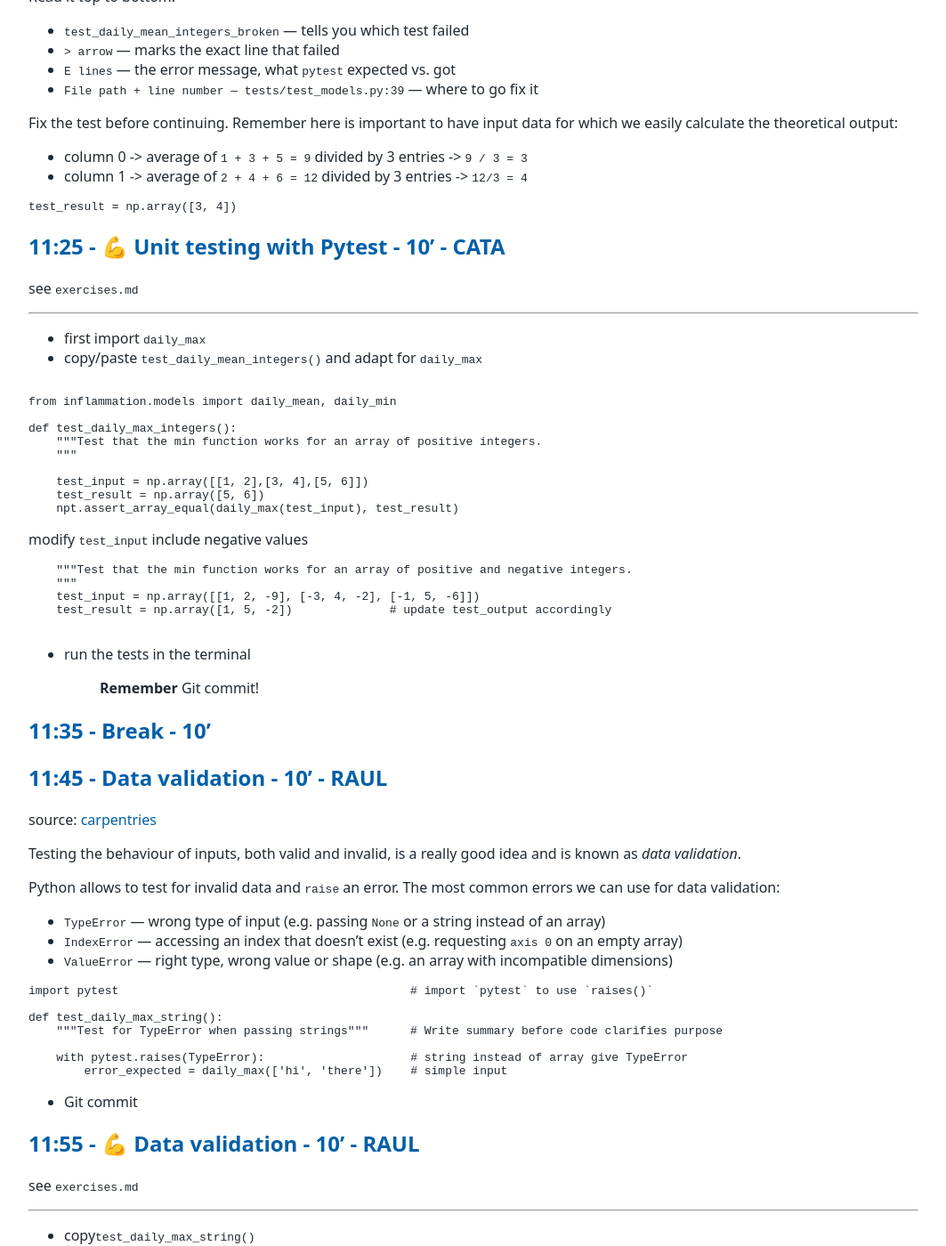
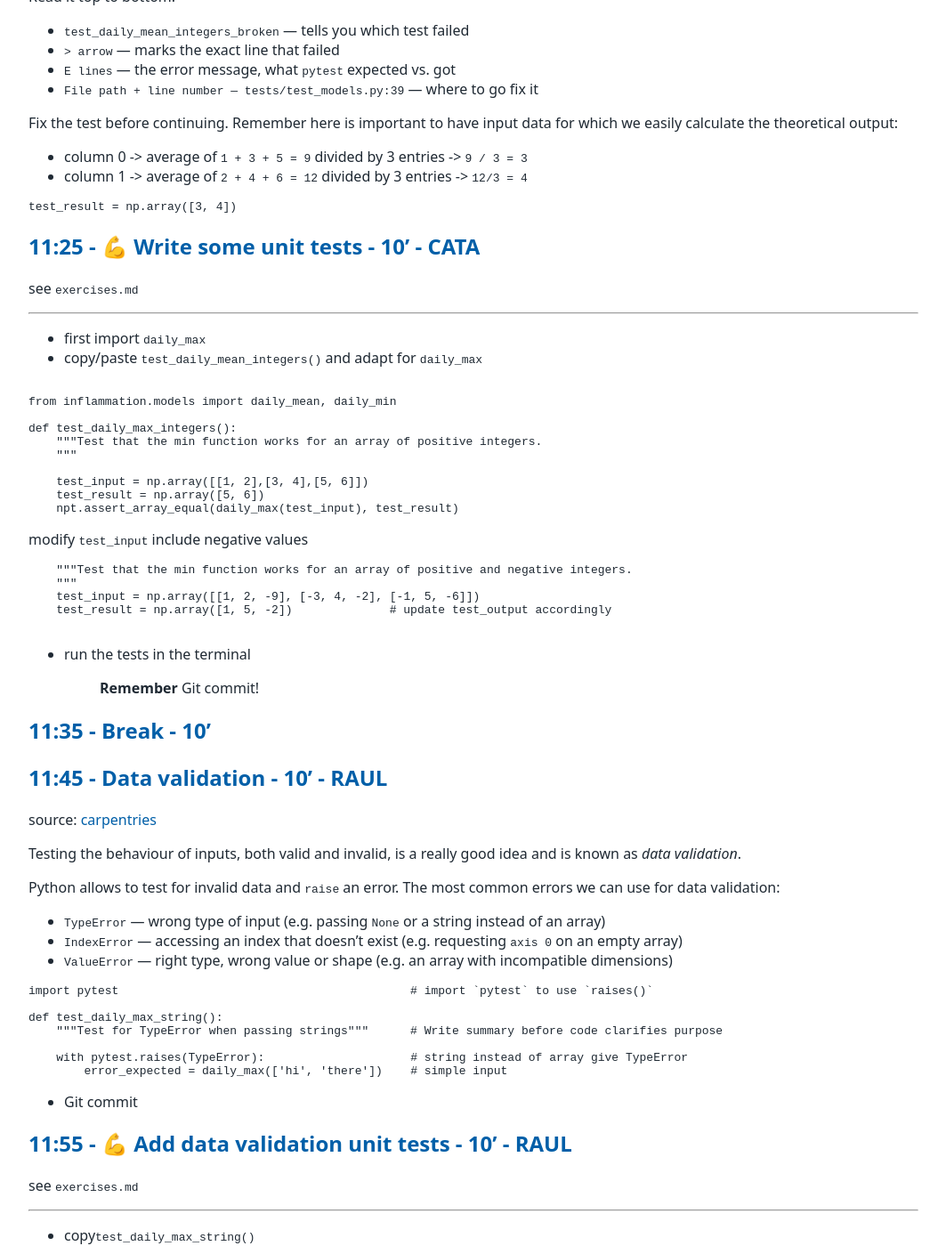
Before and after one commit to tu-delft-library/intermediate_programming_with_python, a Jekyll site: the page built from material_for_trainers/lesson_plan.md, in a window 1280 px wide and 1400 px high, scrolled down 6343 px. Shown: the whole window at 89% size, without its empty margins (108-1171 px from the left). Built offline with Jekyll 4.4.1, drawn with Linux system fonts in a browser that asks for light colours; our own code applies the rules of GitHub Pages for plain Markdown files; some of the changed text lies outside the part shown.

Commit message:
Name of challenges match `exercises.md`

````diff
--- a/material_for_trainers/lesson_plan.md
+++ b/material_for_trainers/lesson_plan.md
@@ -312,7 +312,7 @@ Fix the test before continuing. Remember here is important to have input data fo
 test_result = np.array([3, 4])
 ```
 
-##	11:25	-	💪 Unit testing with Pytest	-	10'	-	CATA
+##	11:25	-	💪 Write some unit tests -	10'	-	CATA
 see `exercises.md`
 
 
@@ -370,7 +370,7 @@ def test_daily_max_string():
 ```
 - Git commit
 
-##	11:55	-	 💪 Data validation	-	10'	-	RAUL
+##	11:55	-	 💪 Add data validation unit tests	-	10'	-	RAUL
 see `exercises.md`
 
 
@@ -429,7 +429,7 @@ For example:
 Once the tests are passing, we can **commit!**
 
 
-##	12:15	-	 💪 Test parametrization	-	15'	-	RAUL
+##	12:15	-	 💪 Parametrize unit tests	-	15'	-	RAUL
 
 see `exercises.md`
 
````
Also changed, not shown: other parts of material_for_trainers/lesson_plan.md (+2 -2 lines).
